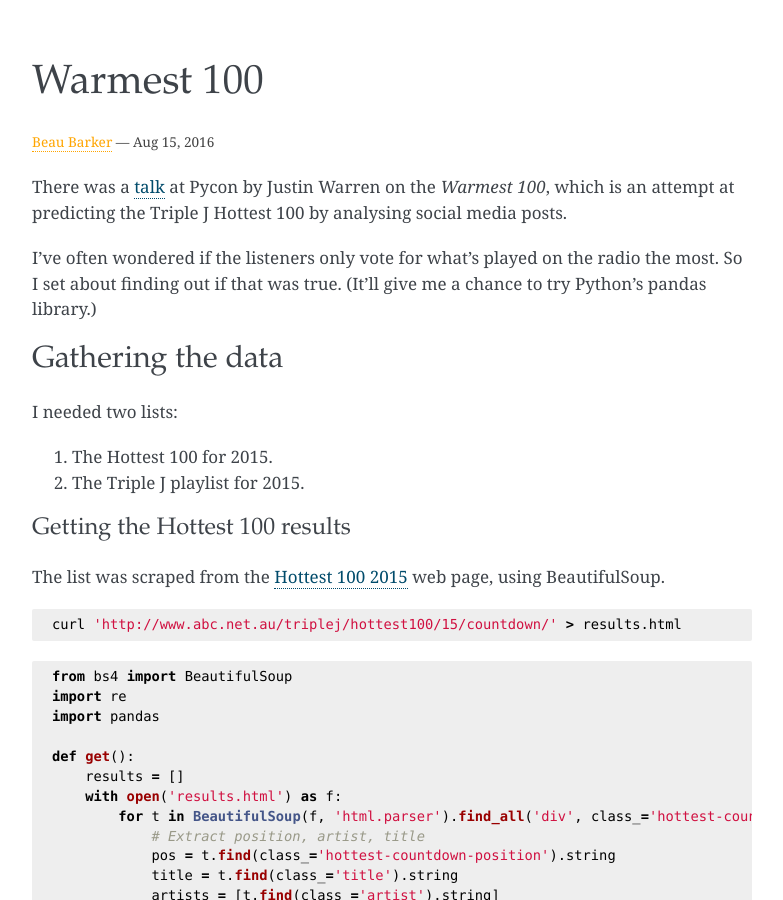
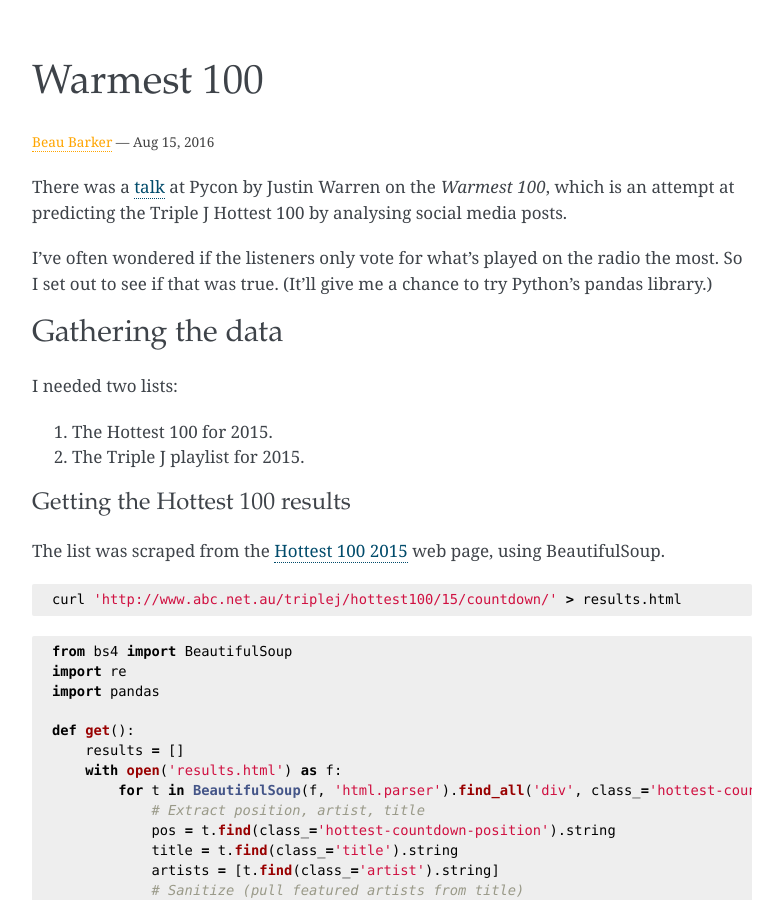
Before and after one commit to explodinglabs/explodinglabs.github.io, a Jekyll site: the page built from _posts/2016-08-15-warmest-100.markdown, in a window 1280 px wide and 900 px high. Shown: the whole window, without its empty margins (248-1031 px from the left). Built offline with Jekyll 4.4.1, drawn with Linux system fonts in a browser that asks for light colours; comment, search, counter and statistics services are not loaded.

Commit message:
Adjust warmest doc

```diff
--- a/_posts/2016-08-15-warmest-100.markdown
+++ b/_posts/2016-08-15-warmest-100.markdown
@@ -10,8 +10,8 @@
 Triple J Hottest 100 by analysing social media posts.
 
 I've often wondered if the listeners only vote for what's played on the radio
-the most. So I set about finding out if that was true. (It'll give me a chance
-to try Python's pandas library.)
+the most. So I set out to see if that was true. (It'll give me a chance to try
+Python's pandas library.)
 
 Gathering the data
 ==================
```
